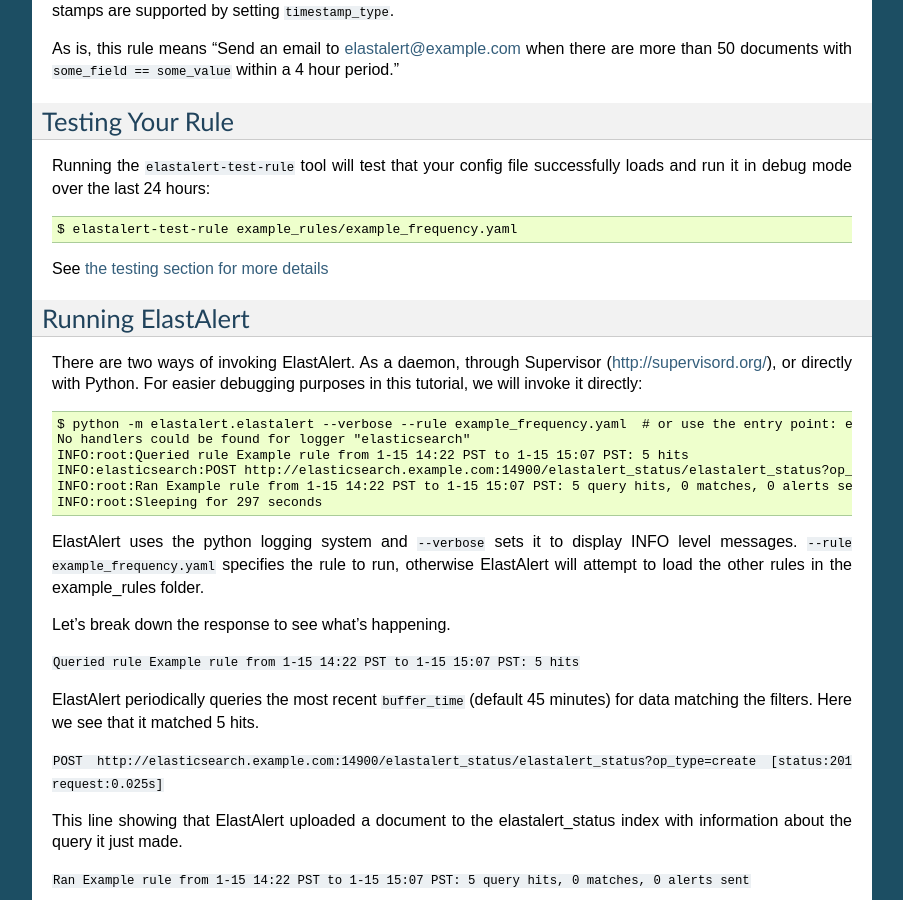
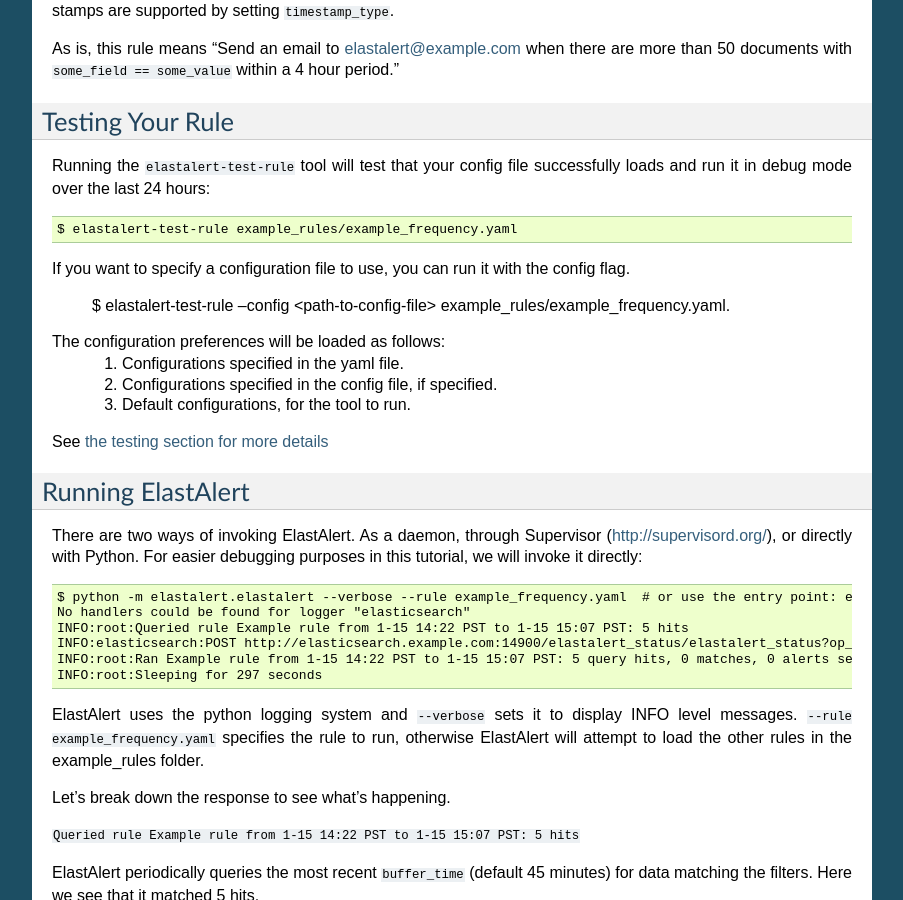
Before and after one commit to Yelp/elastalert, a Sphinx documentation site: the page built from docs/source/running_elastalert.rst, in a window 1280 px wide and 900 px high, scrolled down 2445 px. Shown: the whole window, without its empty margins (198-1101 px from the left). Built offline with Sphinx 7.4.7, drawn with Linux system fonts in a browser that asks for light colours.

Commit message:
Update running_elastalert.rst

```diff
--- a/docs/source/running_elastalert.rst
+++ b/docs/source/running_elastalert.rst
@@ -119,6 +119,15 @@
 
     $ elastalert-test-rule example_rules/example_frequency.yaml
 
+If you want to specify a configuration file to use, you can run it with the config flag.
+
+    $ elastalert-test-rule --config <path-to-config-file> example_rules/example_frequency.yaml.
+
+The configuration preferences will be loaded as follows:
+    1. Configurations specified in the yaml file.
+    2. Configurations specified in the config file, if specified.
+    3. Default configurations, for the tool to run.
+
 See :ref:`the testing section for more details <testing>`
 
 Running ElastAlert
```
